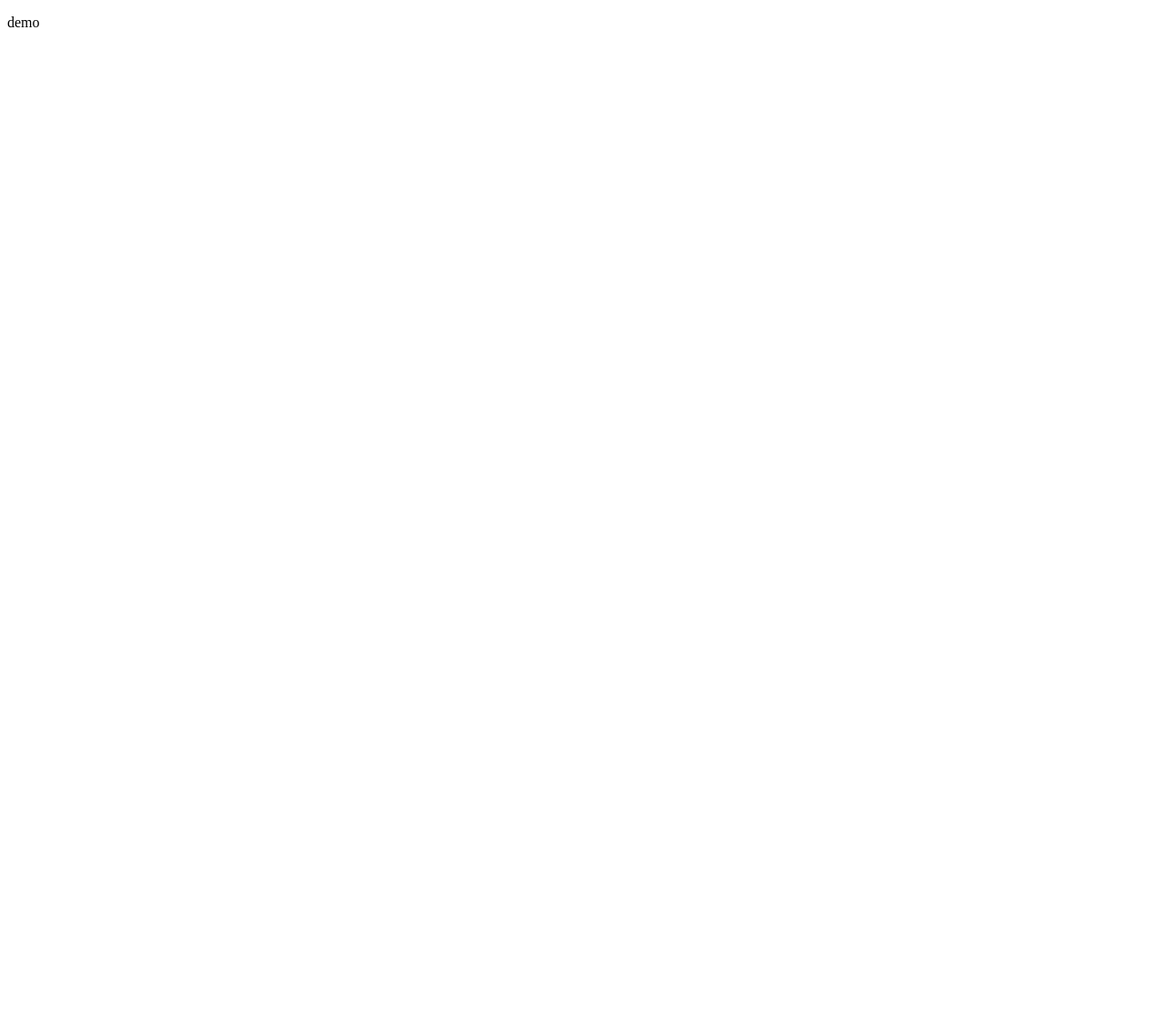
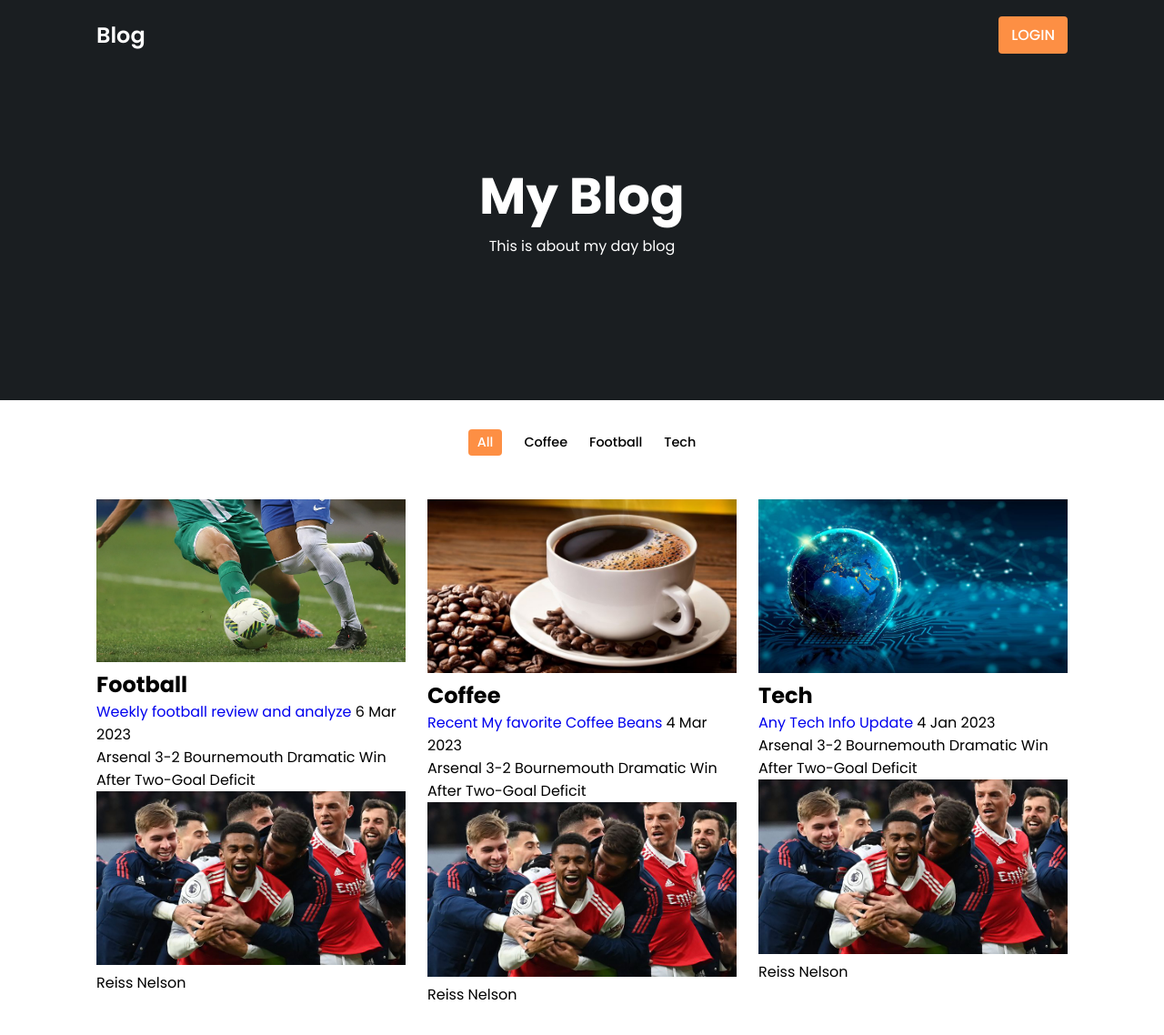
Before and after one commit to km539/git_practice, a plain HTML site: page index.html in a window 1280 px wide. Shown: the whole page at 91% size. Before the commit the page ends 800 px from the top, so only its background shows below. Drawn offline with Linux system fonts and the light colour scheme.

Commit message:
creating blog main page

```diff
--- /dev/null
+++ b/css/header.css
@@ -0,0 +1,34 @@
+header {
+    position: fixed;
+    top: 0;
+    left: 0;
+    width: 100%;
+    z-index: 200;
+}
+
+.nav {
+    display: flex;
+    align-items: center;
+    justify-content: space-between;
+    padding: 18px 0;
+}
+
+.logo {
+    font-size: 1.5rem;
+    font-weight: 600;
+    color: var(--bg-color);
+}
+
+.login {
+    padding: 8px 14px;
+    text-transform: uppercase;
+    font-weight: 500;
+    border-radius: 4px;
+    background: var(--second-color);
+    color: var(--bg-color);
+}
+
+.login:hover {
+    background: hsl(24, 98%, 58%);
+    transition: 0.3s;
+}
--- /dev/null
+++ b/css/home.css
@@ -0,0 +1,22 @@
+.home {
+    width: 100%;
+    min-height: 440px;
+    background: var(--container-color);
+    display: grid;
+    justify-content: center;
+    align-items: center;
+}
+
+.homeText {
+    color: var(--bg-color);
+    text-align: center;
+}
+
+.homeTitle {
+    font-size: 3.5rem;
+}
+
+.homeSubtitle {
+    font-size: 1rem;
+    font-weight: 400;
+}
--- /dev/null
+++ b/css/post.css
@@ -0,0 +1,27 @@
+.postFilter {
+    display: flex;
+    justify-content: center;
+    align-items: center;
+    column-gap: 1.5rem;
+    margin-top: 2rem !important;
+}
+
+.filterItem {
+    font-size: 0.9rem;
+    font-weight: 500;
+    cursor: pointer;
+}
+
+.activeFilter {
+    background: var(--second-color);
+    color: var(--bg-color);
+    padding: 4px 10px;
+    border-radius: 4px;
+}
+
+.post {
+    display: grid;
+    grid-template-columns: repeat(auto-fit, minmax(280px, auto));
+    justify-content: center;
+    gap: 1.5rem;
+}
--- /dev/null
+++ b/css/style.css
@@ -0,0 +1,44 @@
+@import url('https://fonts.googleapis.com/css2?family=Poppins:wght@400;500;600;700&display=swap');
+
+* {
+    font-family: 'Poppins', sans-serif;
+    margin: 0;
+    padding: 0;
+    scroll-behavior: smooth;
+    scroll-margin-top: 2rem;
+    box-sizing: border-box;
+}
+
+:root {
+    --container-color: #1a1e21;
+    --second-color: #fd8f44;
+    --text-color: #172317;
+    --bg-color: #fff;
+}
+
+::selection {
+    color: var(--bg-color);
+    background-color: var(--second-color);
+}
+
+a {
+    text-decoration: none;
+}
+
+li {
+    list-style: none;
+}
+
+img {
+    width: 100%;
+}
+
+section {
+    padding: 3rem 0 2rem;
+}
+
+.container {
+    max-width: 1068px;
+    margin: auto;
+    width: 100%;
+}
--- a/index.html
+++ b/index.html
@@ -4,9 +4,79 @@
     <meta charset="UTF-8">
     <meta http-equiv="X-UA-Compatible" content="IE=edge">
     <meta name="viewport" content="width=device-width, initial-scale=1.0">
-    <title>Document</title>
+    <title>Blog Website</title>
+    <link rel="stylesheet" href="css/style.css">
+    <link rel="stylesheet" href="css/header.css">
+    <link rel="stylesheet" href="css/home.css">
+    <link rel="stylesheet" href="css/post.css">
+    <script src="https://kit.fontawesome.com/1325c2723b.js" crossorigin="anonymous"></script>
 </head>
 <body>
-    <p>demo</p>
+    <header>
+        <div class="nav container">
+
+            <a href="" class="logo">Blog</a>
+            <a href="" class="login">Login</a>
+        </div>
+    </header>
+
+    <section class="home" id="home">
+        <div class="homeText container">
+            <h2 class="homeTitle">My Blog</h2>
+            <span class="homeSubtitle">This is about my day blog</span>
+        </div>
+    </section>
+
+    <div class="postFilter container">
+        <span class="filterItem activeFilter" data-filter="all">All</span>
+        <span class="filterItem" data-filter="coffee">Coffee</span>
+        <span class="filterItem" data-filter="football">Football</span>
+        <span class="filterItem" data-filter="tech">Tech</span>
+    </div>
+
+    <section class="post container">
+        <div class="postBox">
+            <img src="images/football.webp" alt="" class="postImg">
+            <h2 class="category">Football</h2>
+            <a href="src/post.html" class="postTitle">
+                Weekly football review and analyze
+            </a>
+            <span class="postDate">6 Mar 2023</span>
+            <p class="postDecription">Arsenal 3-2 Bournemouth Dramatic Win After Two-Goal Deficit</p>
+            <div class="headline">
+                <img src="images/headline.jpeg" class="headlineImg">
+                <span class="headlineName">Reiss Nelson</span>
+            </div>
+        </div>
+
+        <div class="postBox">
+            <img src="images/coffee.jpeg" alt="" class="postImg">
+            <h2 class="category">Coffee</h2>
+            <a href="src/post.html" class="postTitle">
+                Recent My favorite Coffee Beans
+            </a>
+            <span class="postDate">4 Mar 2023</span>
+            <p class="postDecription">Arsenal 3-2 Bournemouth Dramatic Win After Two-Goal Deficit</p>
+            <div class="headline">
+                <img src="images/headline.jpeg" class="headlineImg">
+                <span class="headlineName">Reiss Nelson</span>
+            </div>
+        </div>
+
+        <div class="postBox">
+            <img src="images/tech.jpeg" alt="" class="postImg">
+            <h2 class="category">Tech</h2>
+            <a href="src/post.html" class="postTitle">
+                Any Tech Info Update
+            </a>
+            <span class="postDate">4 Jan 2023</span>
+            <p class="postDecription">Arsenal 3-2 Bournemouth Dramatic Win After Two-Goal Deficit</p>
+            <div class="headline">
+                <img src="images/headline.jpeg" class="headlineImg">
+                <span class="headlineName">Reiss Nelson</span>
+            </div>
+        </div>
+    </section>
+    <script src="js/main.js"></script>
 </body>
 </html>
```
Also changed, not shown: src/post.html (added, +12 -0 lines), images/coffee.jpeg (added), images/football.webp (added), images/headline.jpeg (added), images/tech.jpeg (added), js/main.js (added).
